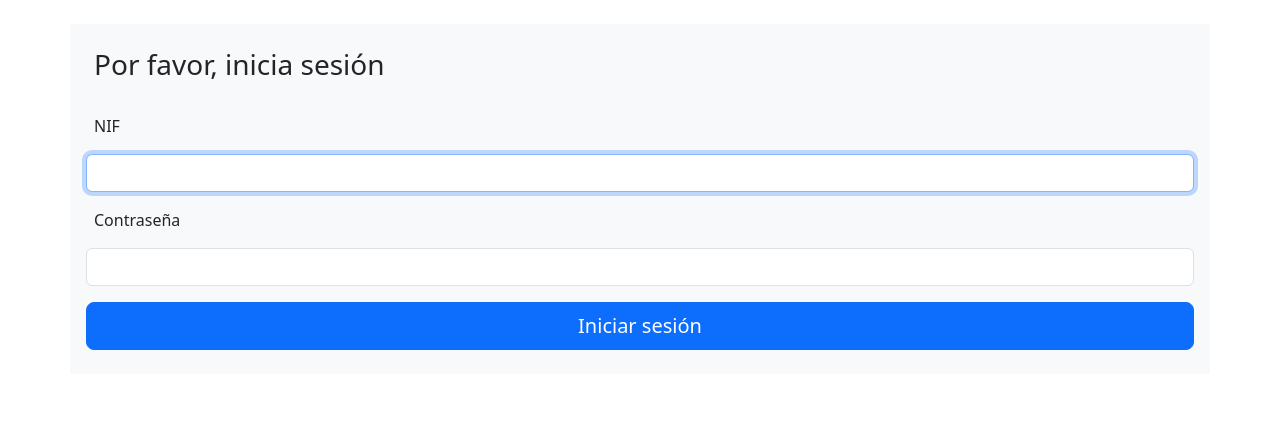
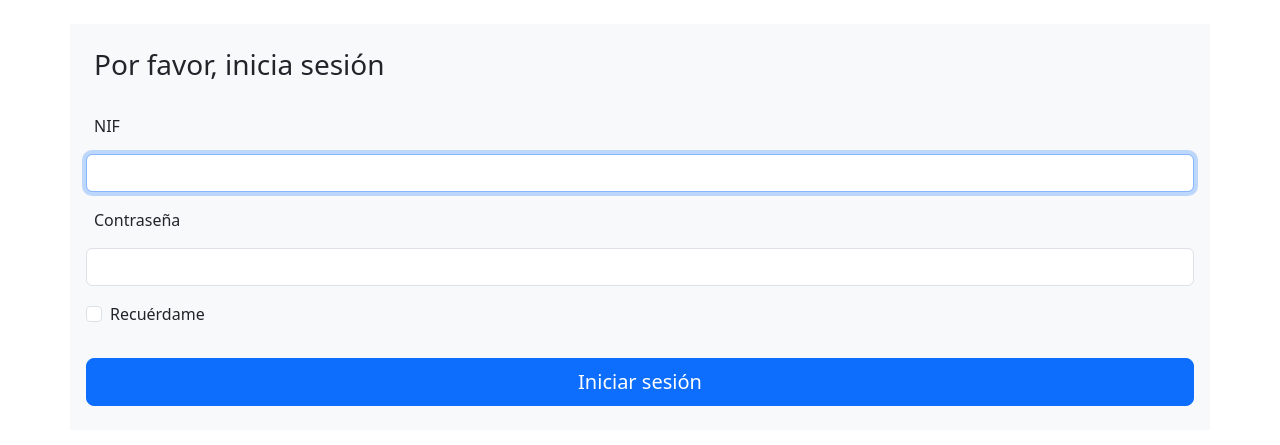
Before and after one commit to juan-belda-hgue/symfony-security, a Symfony app: template templates/security/login.html.twig in a window 1280 px wide. Shown: the top 445 px of the page. Run offline with Twig, Linux system fonts and the light colour scheme; the template is opened without the code that fills it, so the values that code supplies are empty; some libraries are stand-ins or nearby versions.

Commit message:
Entrado en autorización

```diff
--- a/templates/security/login.html.twig
+++ b/templates/security/login.html.twig
@@ -30,7 +30,12 @@
                 <input type="hidden" name="_csrf_token"
                     value="{{ csrf_token('authenticate') }}"
                 >
-
+                <div class="form-check mb-3">
+                    <input class="form-check-input" type="checkbox" name="_remember_me" id="_remember_me">
+                    <label class="form-check-label" for="_remember_me">
+                        Recuérdame
+                    </label>
+                </div>
                 {#
                     Uncomment this section and add a remember_me option below your firewall to activate remember me functionality.
                     See https://symfony.com/doc/current/security/remember_me.html
```
Also changed, not shown: README.md.
